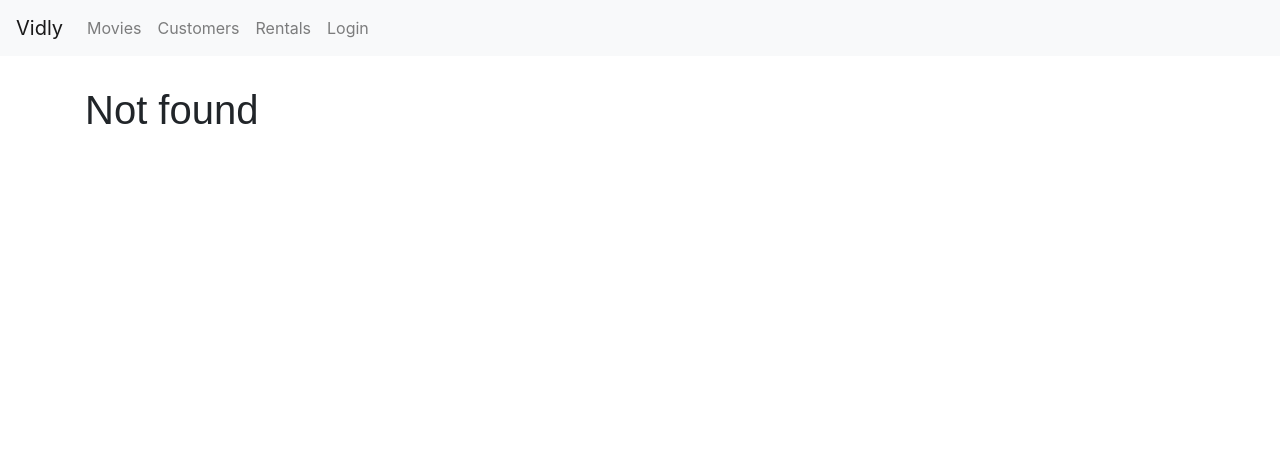
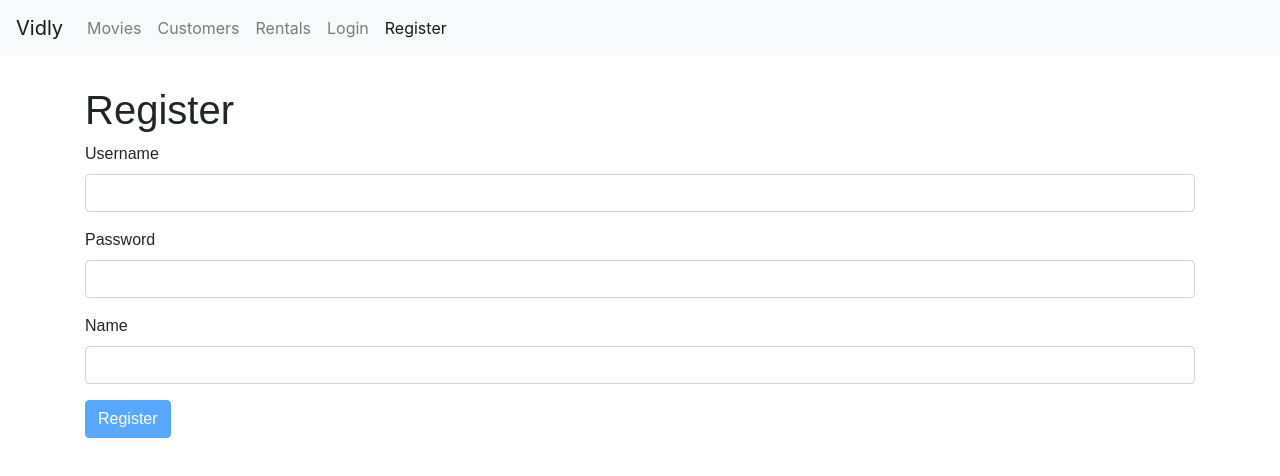
Before and after one commit to colehoux/reactjs_mosh_course, a React (Create React App) app: page /register in a window 1280 px wide. Before the commit this address led to /not-found. Shown: the top 476 px of the page. Built offline with nearby package versions, Linux system fonts and the light colour scheme.

Commit message:
Exercice - Register Form

```diff
--- a/src/App.js
+++ b/src/App.js
@@ -7,6 +7,7 @@
 import NotFound from "./components/notFound";
 import MovieForm from "./components/movieForm";
 import LoginForm from "./components/loginForm";
+import RegisterForm from "./components/registerForm";
 import "./index.css";
 
 class App extends Component {
@@ -17,6 +18,7 @@
                 <main className="container">
                     <Switch>
                         <Route path="/login" component={LoginForm} />
+                        <Route path="/register" component={RegisterForm} />
                         <Route path="/movies/:id" component={MovieForm} />
                         <Route path="/movies" component={Movies} />
                         <Route path="/customers" component={Customers} />
--- a/src/components/NavBar.jsx
+++ b/src/components/NavBar.jsx
@@ -40,6 +40,11 @@
                             Login
                         </NavLink>
                     </li>
+                    <li className="nav-item">
+                        <NavLink className="nav-link" to="/register">
+                            Register
+                        </NavLink>
+                    </li>
                 </ul>
             </div>
         </nav>
--- /dev/null
+++ b/src/components/registerForm.jsx
@@ -0,0 +1,37 @@
+import React, { Component } from "react";
+import Joi from "joi-browser";
+import Form from "./common/form";
+
+class RegisterForm extends Form {
+    state = {
+        data: { username: "", password: "", name: "" },
+        errors: {},
+    };
+
+    schema = {
+        username: Joi.string().required().email().label("Username"),
+        password: Joi.string().required().min(5).label("Password"),
+        name: Joi.string().required().label("Name"),
+    };
+
+    doSubmit = () => {
+        //Call the server, save changes, redirect
+        console.debug("Submitted");
+    };
+
+    render() {
+        return (
+            <div>
+                <h1>Register</h1>
+                <form onSubmit={this.handleSubmit}>
+                    {this.renderInput("username", "Username")}
+                    {this.renderInput("password", "Password", "password")}
+                    {this.renderInput("name", "Name")}
+                    {this.renderButton("Register")}
+                </form>
+            </div>
+        );
+    }
+}
+
+export default RegisterForm;
```
